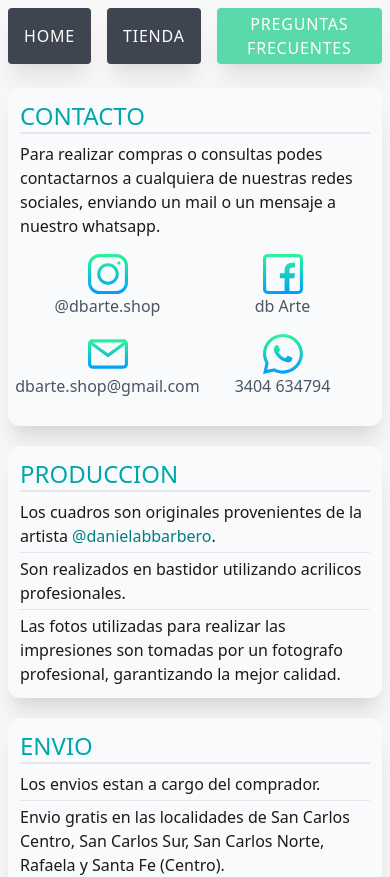
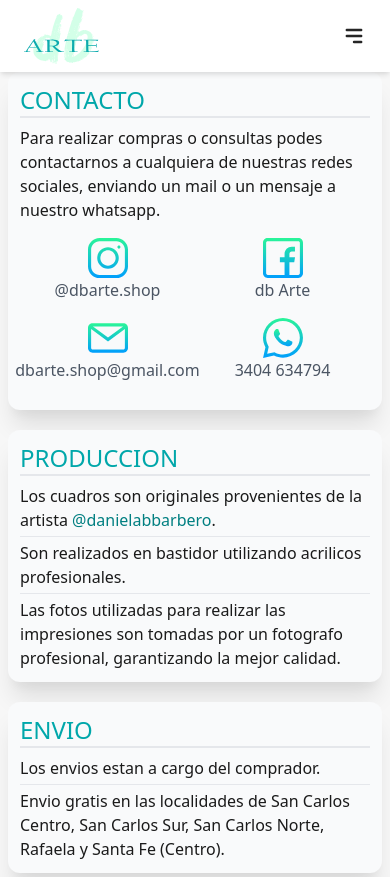
Before and after one commit to GastonDonnet/dbarte, a Vue app in the folder client/: page /about in a window 390 px wide. Shown: the top 877 px of the page. Built offline with nearby package versions, Linux system fonts and the light colour scheme; what vue-toasted would draw is missing.

Commit message:
Cambia completamente Navbar y componentes que afectaba.

```diff
--- a/client/src/App.vue
+++ b/client/src/App.vue
@@ -1,7 +1,8 @@
 <template>
-  <div id="app" class="min-h-screen" :style="toggleBackground">
+  <div id="app" class="min-h-screen">
+    <Navbar />
     <div class="container mx-auto min-h-screen">
-      <Navbar />
+      <!-- <Navbar /> -->
       <router-view />
     </div>
     <Footer />
@@ -19,33 +20,10 @@ export default {
     Navbar
   },
 
-  data() {
-    return {
-      routesWithoutBackgroundImage: ['Home', 'Cuadro']
-    }
-  },
-
   computed: {
     route() {
       return this.$route
-    },
-    toggleBackground() {
-      console.log(this.routesWithoutBackgroundImage.indexOf(this.$route.name))
-      if (this.routesWithoutBackgroundImage.indexOf(this.$route.name) == -1) {
-        return {
-          // backgroundImage: `url(${require('@/assets/svg/DBArte1.svg')})`
-        }
-      } else {
-        return ''
-      }
     }
   }
 }
 </script>
-
-<style>
-#app {
-  background-repeat: no-repeat;
-  background-position: 50% 50%;
-}
-</style>
--- a/client/src/components/Navbar.vue
+++ b/client/src/components/Navbar.vue
@@ -1,56 +1,89 @@
 <template>
-  <div class="flex flex-col-reverse sm:flex-row">
-    <img
-      src="@/assets/svg/undraw_making_art modified.svg"
-      alt=""
-      class="w-full max-h-screen absolute -top-4 hidden sm:static sm:flex"
-      v-if="route.name == 'Home'"
-    />
-    <div class="container">
-      <img
-        src="@/assets/svg/DBArte1.svg"
-        alt="DBArte"
-        class="w-50 mx-4 mt-2 hidden sm:block"
-        v-if="route.name == 'Home'"
-      />
-      <div
-        class="flex flex-row justify-center opacity-80 items-center h-14 lg:h-auto my-2"
-      >
-        <router-link class="h-full mx-2 router-active" :to="{ name: 'Home' }">
+  <div
+    class="bg-white shadow-md sticky z-50 top-0 overflow-hidden opacity-95 py-2 px-6"
+  >
+    <div class="flex flex-row items-center" :class="{ 'flex-col': open }">
+      <div class="flex flex-row w-full md:w-auto md:mr-auto">
+        <img src="@/assets/svg/DBArte1.svg" alt="DBArte" class="h-14 mr-auto" />
+
+        <button @click="open = !open" class="md:hidden hover:text-green-500">
+          <svg fill="currentColor" viewBox="0 0 20 20" class="w-6 h-6">
+            <transition name="fade" mode="out-in">
+              <path
+                v-show="!open"
+                fill-rule="evenodd"
+                d="M3 5a1 1 0 011-1h12a1 1 0 110 2H4a1 1 0 01-1-1zM3 10a1 1 0 011-1h12a1 1 0 110 2H4a1 1 0 01-1-1zM9 15a1 1 0 011-1h6a1 1 0 110 2h-6a1 1 0 01-1-1z"
+                clip-rule="evenodd"
+              ></path>
+            </transition>
+            <transition name="fade" mode="out-in">
+              <path
+                v-show="open"
+                fill-rule="evenodd"
+                d="M4.293 4.293a1 1 0 011.414 0L10 8.586l4.293-4.293a1 1 0 111.414 1.414L11.414 10l4.293 4.293a1 1 0 01-1.414 1.414L10 11.414l-4.293 4.293a1 1 0 01-1.414-1.414L8.586 10 4.293 5.707a1 1 0 010-1.414z"
+                clip-rule="evenodd"
+              ></path>
+            </transition>
+          </svg>
+        </button>
+      </div>
+
+      <div class="hidden md:block h-10">
+        <router-link
+          class="h-full mx-2"
+          v-for="(menuItem, i) in menuItems"
+          :key="i"
+          :to="{ name: menuItem.route }"
+          exact-active-class="router-active"
+        >
           <button
             class="w-30 px-4 py-1 h-full text-white font-light tracking-wider rounded shadow-xl bg-gray-900 hover:bg-green-400 transition-all duration-200 focus:outline-none"
           >
-            HOME
-          </button>
-        </router-link>
-        <router-link class="h-full my-5 mx-2" :to="{ name: 'Tienda' }">
-          <button
-            class="w-30 px-4 py-1 h-full text-white font-light tracking-wider rounded shadow-xl bg-gray-900 hover:bg-green-400 transition-all duration-200 focus:outline-none"
-          >
-            TIENDA
-          </button>
-        </router-link>
-        <router-link class="h-full my-5 mx-2" :to="{ name: 'About' }">
-          <button
-            class="w-30 px-4 py-1 h-full text-white font-light tracking-wider rounded shadow-xl bg-gray-900 hover:bg-green-400 transition-all duration-200 focus:outline-none"
-          >
-            PREGUNTAS FRECUENTES
+            {{ menuItem.titulo }}
           </button>
         </router-link>
       </div>
-      <img
-        src="@/assets/svg/DBArte1.svg"
-        alt="DBArte"
-        class="w-50 mx-4 mt-2 sm:hidden relative transform -translate-y-20"
-        style="z-index: -1"
-        v-if="route.name == 'Home'"
-      />
+
+      <div v-if="open" class="flex flex-col w-full">
+        <router-link
+          class="h-full my-1"
+          v-for="(menuItem, i) in menuItems"
+          :key="i"
+          :to="{ name: menuItem.route }"
+          exact-active-class="router-active"
+        >
+          <button
+            class="h w-30 px-4 py-1 h-full text-white font-light tracking-wider rounded shadow-xl bg-gray-900 hover:bg-green-400 transition-all duration-200 focus:outline-none"
+          >
+            {{ menuItem.titulo }}
+          </button>
+        </router-link>
+      </div>
     </div>
   </div>
 </template>
 
 <script>
 export default {
+  data() {
+    return {
+      open: false,
+      menuItems: [
+        {
+          titulo: 'HOME',
+          route: 'Home'
+        },
+        {
+          titulo: 'TIENDA',
+          route: 'Tienda'
+        },
+        {
+          titulo: 'PREGUNTAS FRECUENTES',
+          route: 'About'
+        }
+      ]
+    }
+  },
   computed: {
     route() {
       return this.$route
@@ -60,8 +93,7 @@ export default {
 </script>
 
 <style scoped>
-.router-link-exact-active > button {
-  --tw-bg-opacity: 1;
-  background-color: rgba(52, 211, 153, var(--tw-bg-opacity));
+.router-active > button {
+  @apply bg-green-400;
 }
 </style>
--- a/client/src/components/Seccion.vue
+++ b/client/src/components/Seccion.vue
@@ -1,7 +1,5 @@
 <template>
-  <div
-    class="relative -top-12 mx-2 sm:static mb-5 p-3 rounded-xl bg-gray-50 shadow-xl"
-  >
+  <div class="mx-2 mb-5 p-3 rounded-xl bg-gray-50 shadow-xl">
     <div
       class="text-2xl border-gray-200 border-b-2 mb-2 font-thin text-lightblue"
     >
--- a/client/src/views/About.vue
+++ b/client/src/views/About.vue
@@ -1,5 +1,5 @@
 <template>
-  <div class="container mt-16 sm:mt-2">
+  <div class="container">
     <seccion name="CONTACTO">
       Para realizar compras o consultas podes contactarnos a cualquiera de
       nuestras redes sociales, enviando un mail o un mensaje a nuestro whatsapp.
--- a/client/src/views/Home.vue
+++ b/client/src/views/Home.vue
@@ -1,5 +1,17 @@
 <template>
-  <div>
+  <div class="container">
+    <div class="flex flex-row -mb-6">
+      <img
+        src="@/assets/svg/undraw_making_art modified.svg"
+        alt=""
+        class="w-full max-w-screen-md mx-auto"
+      />
+      <img
+        src="@/assets/svg/DBArte1.svg"
+        alt=""
+        class="w-full max-w-screen-md mx-auto hidden lg:block"
+      />
+    </div>
     <seccion name="SOBRE NOSOTROS">
       <b class="text-lightblue-dark">dbArte</b> es una tienda digital de cuadros
       originales impresos con altisima calidad sobre un bastidor de tela canvas
--- a/client/src/views/Tienda.vue
+++ b/client/src/views/Tienda.vue
@@ -1,5 +1,5 @@
 <template>
-  <div class="container mt-16 sm:mt-2">
+  <div class="container">
     <lista-cuadros titulo="CUADROS" :filter="true"></lista-cuadros>
   </div>
 </template>
```
